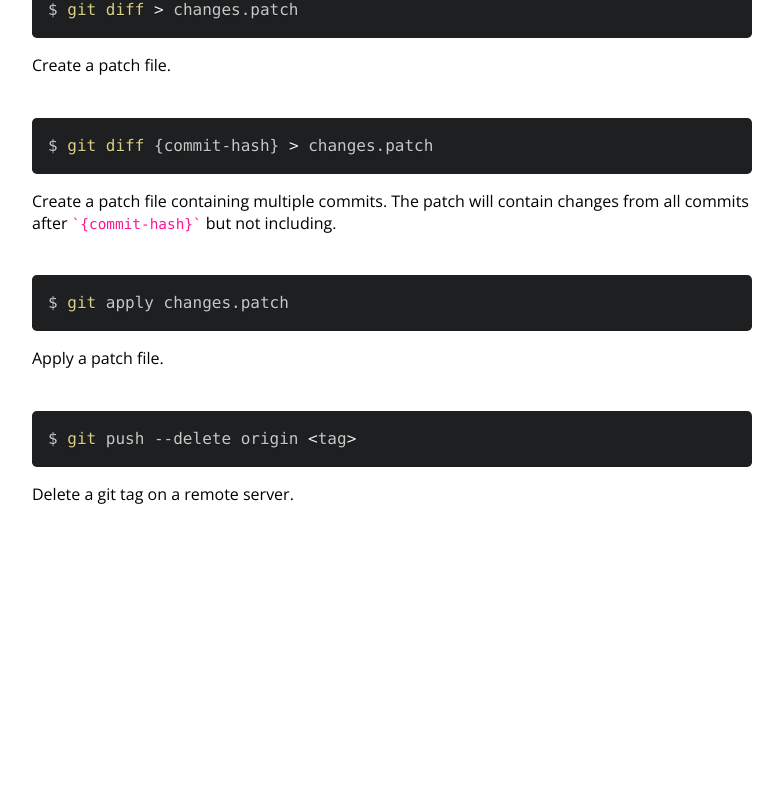
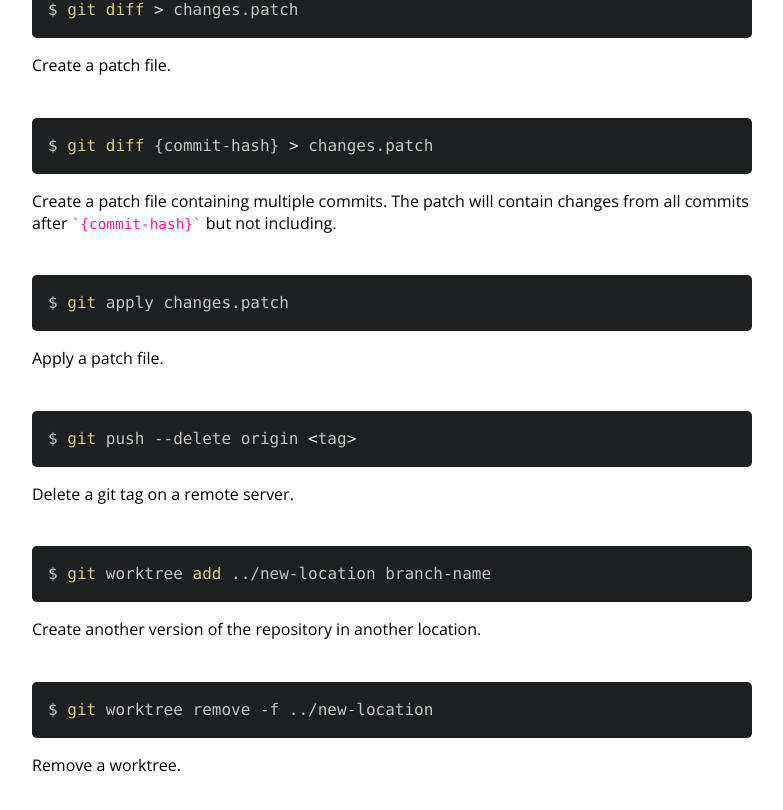
Before and after one commit to smebberson/scott.mebberson.codes, a Next.js app: page /cheat-sheet/git in a window 1280 px wide. Shown: the part 523-1333 px from the top of the page, without its empty margins (248-1031 px from the left). Before the commit the page ends 1108 px from the top, so only its background shows below. Built offline with nearby package versions, Linux system fonts and the light colour scheme; a web font is replaced by a local one.

Commit message:
Added two new git cheats.

```diff
--- a/pages/cheat-sheet/git.js
+++ b/pages/cheat-sheet/git.js
@@ -27,5 +27,15 @@ export default () => (
             caption="Delete a git tag on a remote server."
             code="$ git push --delete origin <tag>"
         />
+
+        <Cheat
+            caption="Create another version of the repository in another location."
+            code="$ git worktree add ../new-location branch-name"
+        />
+
+        <Cheat
+            caption="Remove a worktree."
+            code="$ git worktree remove -f ../new-location"
+        />
     </CheatSheet>
 );
```
